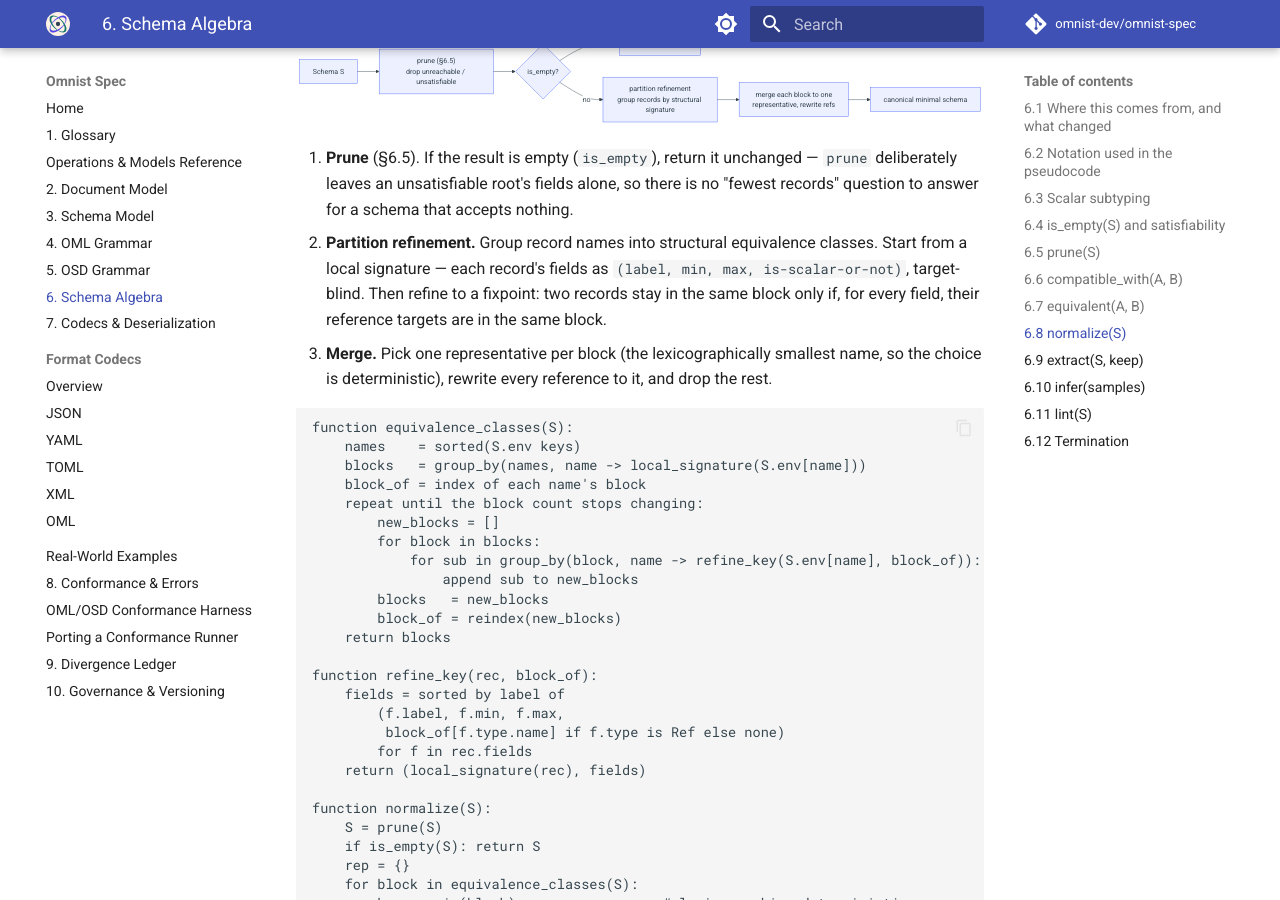
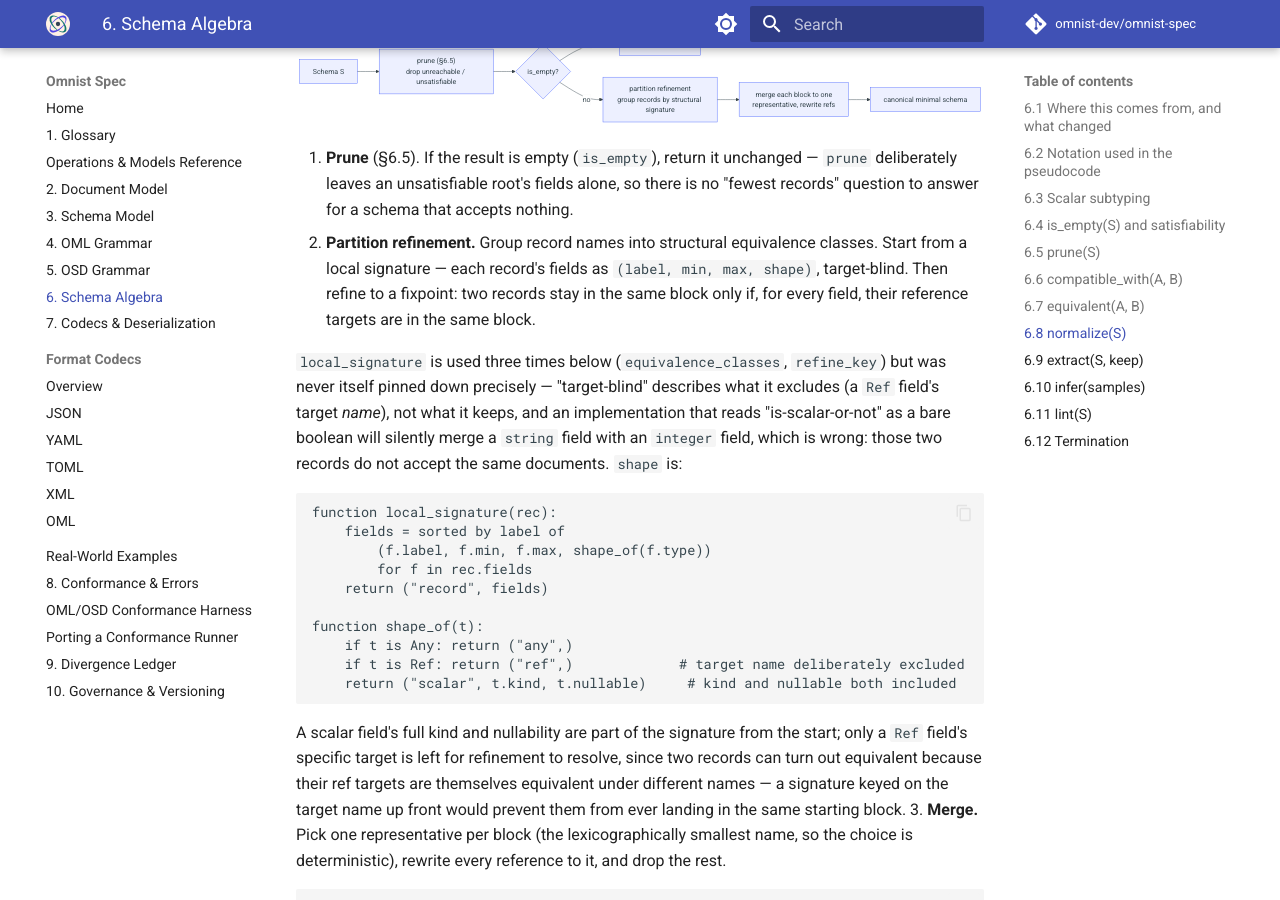
Before and after one commit to omnist-dev/omnist-spec, an MkDocs documentation site: the page built from docs/06-schema-algebra.md, in a window 1280 px wide and 900 px high, scrolled down 6792 px. Built offline with MkDocs 1.6.1 and Material for MkDocs 9.7.7, drawn with Linux system fonts in a browser that asks for light colours; comment, search, counter and statistics services are not loaded.

Commit message:
Formally define local_signature in Sec6.8, fix imprecise prose
local_signature was referenced three times in normalize's pseudocode
(equivalence_classes, refine_key) but never itself given a formal
definition -- same class of gap as matches_kind earlier. The prose
"(label, min, max, is-scalar-or-not)" was actively misleading: read
literally, it merges a string field with an integer field, which is
wrong since those records don't accept the same documents.

Verified against the Python reference implementation
(omnist/ops/signature.py) before writing the fix: local_signature keys
scalar fields on the full (kind, nullable) pair, and is blind only to a
Ref field's specific target name (kept as bare ("ref",)), not to whether
a field is scalar-shaped at all. Added the missing pseudocode matching
the reference exactly.

Surfaced during omnist-j's (Java port) normalize planning -- caught
before implementation, not after a wrong merge shipped.

````diff
--- a/docs/06-schema-algebra.md
+++ b/docs/06-schema-algebra.md
@@ -348,9 +348,37 @@ graph LR
    no "fewest records" question to answer for a schema that accepts nothing.
 2. **Partition refinement.** Group record names into structural equivalence
    classes. Start from a local signature — each record's fields as
-   `(label, min, max, is-scalar-or-not)`, target-blind. Then refine to a
+   `(label, min, max, shape)`, target-blind. Then refine to a
    fixpoint: two records stay in the same block only if, for every field, their
    reference targets are in the same block.
+
+   `local_signature` is used three times below (`equivalence_classes`,
+   `refine_key`) but was never itself pinned down precisely — "target-blind"
+   describes what it excludes (a `Ref` field's target *name*), not what it
+   keeps, and an implementation that reads "is-scalar-or-not" as a bare
+   boolean will silently merge a `string` field with an `integer` field,
+   which is wrong: those two records do not accept the same documents.
+   `shape` is:
+
+   ```
+   function local_signature(rec):
+       fields = sorted by label of
+           (f.label, f.min, f.max, shape_of(f.type))
+           for f in rec.fields
+       return ("record", fields)
+
+   function shape_of(t):
+       if t is Any: return ("any",)
+       if t is Ref: return ("ref",)             # target name deliberately excluded
+       return ("scalar", t.kind, t.nullable)     # kind and nullable both included
+   ```
+
+   A scalar field's full kind and nullability are part of the signature from
+   the start; only a `Ref` field's specific target is left for refinement to
+   resolve, since two records can turn out equivalent because their ref
+   targets are themselves equivalent under different names — a signature
+   keyed on the target name up front would prevent them from ever landing in
+   the same starting block.
 3. **Merge.** Pick one representative per block (the lexicographically smallest
    name, so the choice is deterministic), rewrite every reference to it, and
    drop the rest.
````
